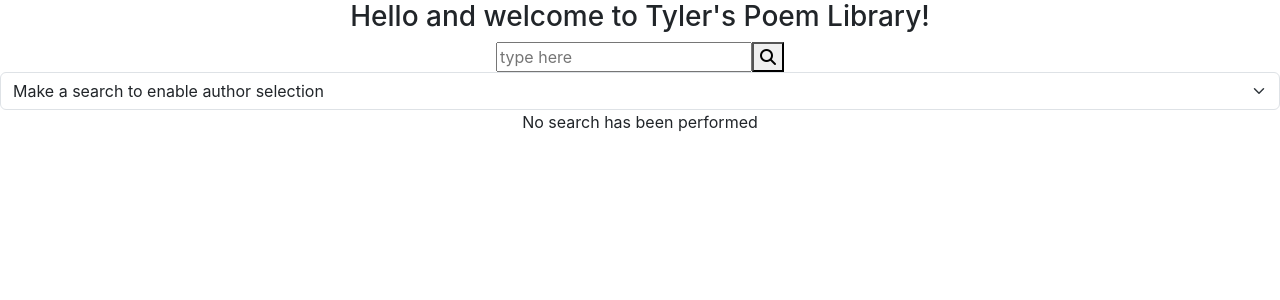
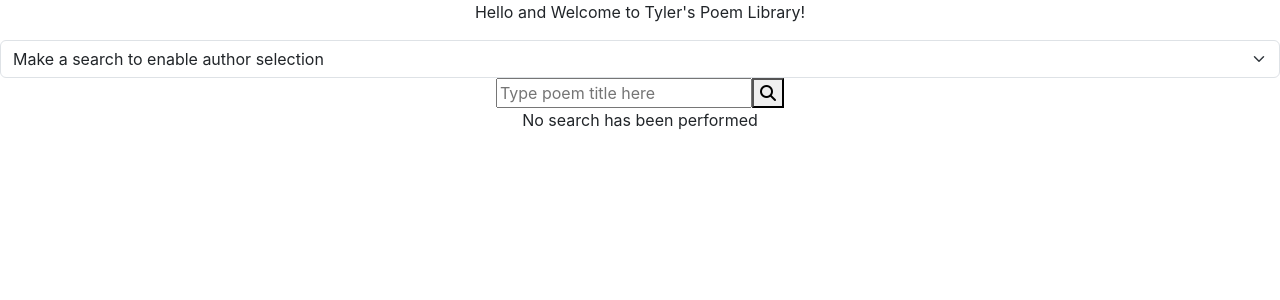
Before and after one commit to TylerHsia/CFA, a React (Create React App) app in the folder cfa_assessment_app/: page / in a window 1280 px wide. Shown: the top 300 px of the page. Built offline with nearby package versions, Linux system fonts and the light colour scheme.

Commit message:
Move authorselectdropdown options to html load

```diff
--- a/cfa_assessment_app/src/App.js
+++ b/cfa_assessment_app/src/App.js
@@ -7,6 +7,7 @@ function App() {
   // create a new XMLHttpRequest
 
   let authors = [];
+  const [authorsState, setAthorsState] = useState(null);
   const [resultState, setResultsState] = useState([]);
 
 
@@ -17,28 +18,17 @@ function App() {
     console.log(searchBox.value);
 
     if (searchBox.value) {
-      document.getElementById("results-count").innerHTML = "";
+      document.getElementById("results-count").innerHTML = "Loading...";
+      setAthorsState(["All authors"]);
+      document.getElementById("author-select").selectedIndex = 0;
       setResultsState([]);
       let authorSet = new Set();
       xhr.addEventListener("load", () => {
         let result = JSON.parse(xhr.response);
         populateResults(result);
-
-        let authorSelect = document.getElementById("author-select");
-        authorSelect.innerHTML = "";
-
-        let defaultOption = document.createElement("option");
-        defaultOption.innerHTML = "All authors";
-        authorSelect.appendChild(defaultOption);
         if (result?.length) {
           result.map(poem => authorSet.add(poem.author));
-          authors = Array.from(authorSet).sort();
-          console.log(authors);
-          for (let author of authors) {
-            let authorOption = document.createElement("option");
-            authorOption.innerHTML = author;
-            authorSelect.appendChild(authorOption);
-          }
+          setAthorsState(["All authors"].concat(Array.from(authorSet).sort()));
         }
       })
       xhr.open("GET", "https://poetrydb.org/title/" + searchBox.value);
@@ -54,20 +44,20 @@ function App() {
     console.log(e.target.id);
     console.log(e.target.selectedIndex);
     if (searchBox.value && e?.target?.value) {
-      if(e.target.selectedIndex === 0){
+      if (e.target.selectedIndex === 0) {
         console.log("equal");
         xhr.open("GET", "https://poetrydb.org/title/" + searchBox.value);
       } else {
         console.log("not equal");
         xhr.open("GET", "https://poetrydb.org/title,author/" + searchBox.value + ";" + e.target.value);
       }
-      document.getElementById("results-count").innerHTML = "";
+      document.getElementById("results-count").innerHTML = "Loading...";
       setResultsState([]);
       xhr.addEventListener("load", () => {
         // console.log(xhr.response);
         let result = JSON.parse(xhr.response);
         populateResults(result);
-        if(e.target.selectedIndex !== 0){
+        if (e.target.selectedIndex !== 0) {
           document.getElementById("results-count").innerHTML += " by " + e.target.value;
         }
       })
@@ -90,18 +80,26 @@ function App() {
 
   return (
     <div className="App">
-      <h3>Hello and welcome to Tyler's Poem Library!</h3>
-      <div className="search-bar">
-        <input type="text" placeholder='type here' id="search-box"></input>
-        <button id="search-button" type="button" onClick={() => searchClick()}>
+      <p className="Title">Hello and Welcome to Tyler's Poem Library!</p>
+      <div className="input-bar horizontal">
+        <select className="form-select" aria-label="Default select example" id="author-select" onChange={(e) => authorSelect(e)}>
+          {authorsState === null ?
+            <option>Make a search to enable author selection</option> :
+            authorsState.map((author, index) => <option key={index} value={author}>{author}</option>)
+          }
+
+        </select>
+        {/* <div className="horizontal"> */}
+        <input type="text" className="input-text-box" placeholder='Type poem title here' id="search-box"></input>
+        <button className="search-button" id="search-button" type="button" onClick={() => searchClick()}>
           <i className="fa fa-search" aria-hidden="true"></i>
         </button>
-        <select className="form-select" aria-label="Default select example" id="author-select" onChange={(e) => authorSelect(e)}>
-          <option>Make a search to enable author selection</option>
-        </select>
+        {/* </div> */}
+
+
       </div>
 
-      <p id="results-count">
+      <p className="results-count" id="results-count">
         No search has been performed
       </p>
       <div className="accordion" id="accordion">
```
